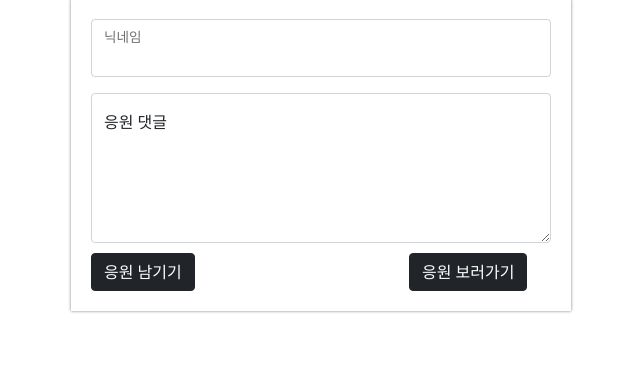
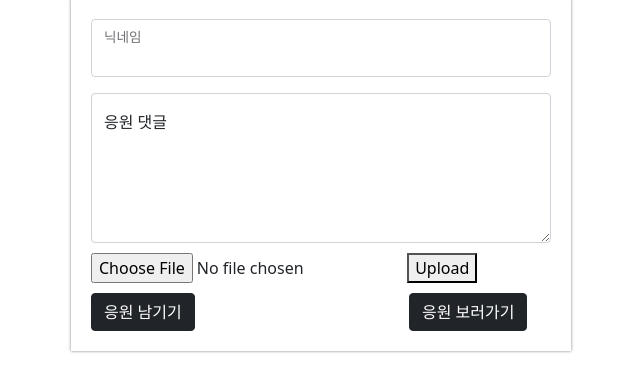
Before and after one commit to Taffymark1/hanghae99-mini-20, a Flask app: page /fanclub in a window 1280 px wide. Shown: the part 421-800 px from the top of the page, without its empty margins (319-959 px from the left). Run offline with Flask 2, Linux system fonts and the light colour scheme.

Commit message:
add 'upload' button
add 'upload' button

```diff
--- a/templates/fanclub.html
+++ b/templates/fanclub.html
@@ -29,7 +29,6 @@
 <div class="header"></div>
 
 
-
 <form action="/fanclub" method="post">
     <div class="myPost">
         <div class="form-floating mb-3">
@@ -44,10 +43,13 @@
             <label for="floatingTextarea" id="comment">응원 댓글</label>
         </div>
         <div class="postButton">
+            <input type="file" id="file-input">
+            <button id="upload-button">Upload</button>
+
 
             <button type="submit" class="btn btn-dark" onclick="add_comment()">응원 남기기</button>
 
-                <button type="button" class="btn btn-dark" id = "btn_go" onclick="location.href='/list'">응원 보러가기</button>
+            <button type="button" class="btn btn-dark" id="btn_go" onclick="location.href='/list'">응원 보러가기</button>
 
         </div>
     </div>
```
Lines whose indentation alone changed are shown as unchanged.
